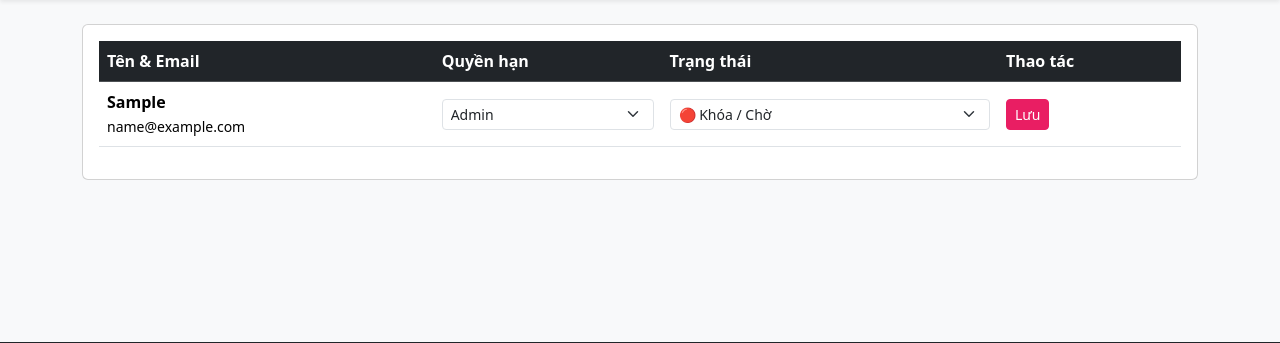
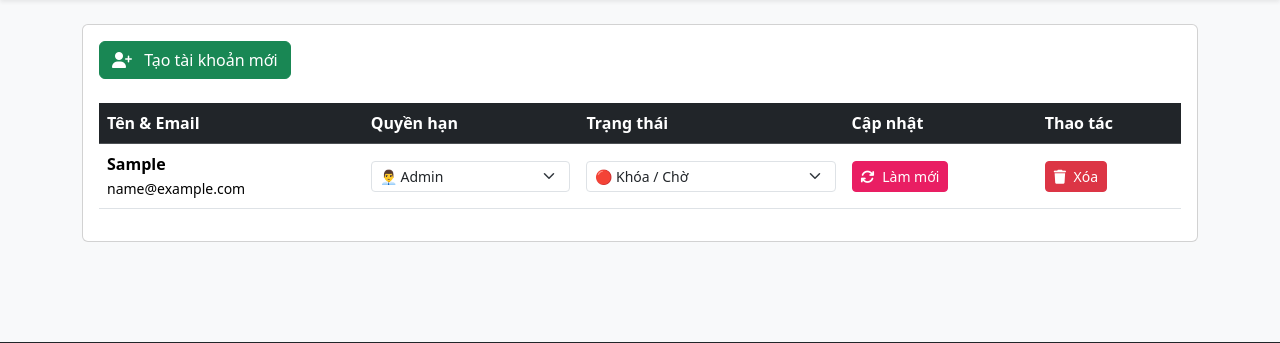
Before and after one commit to TDAT06px/PhoneHub, a PHP site: the page made by views/admin/users.php in a window 1280 px wide. Shown: the part 78-421 px from the top of the page. Run offline with PHP 8.4, Linux system fonts and the light colour scheme; the template is opened without the code that fills it: most values are stand-ins (such as "Sample title", 1, 10 or a date in 2020); some libraries are stand-ins or nearby versions.

Commit message:
feature6: update something

```diff
--- a/controllers/AuthController.php
+++ b/controllers/AuthController.php
@@ -60,7 +60,8 @@ class AuthController extends Controller {
     }
 
     public function logout() {
-        session_destroy();
+        // Chỉ xóa user session, giữ lại giỏ hàng
+        unset($_SESSION['user']);
         header("Location: " . BASE_URL . "/auth/login");
         exit;
     }
--- a/views/admin/users.php
+++ b/views/admin/users.php
@@ -1,26 +1,128 @@
 <div class="card"><div class="card-body">
+
+<?php if (!empty($success)): ?>
+    <div class="alert alert-success alert-dismissible fade show" role="alert">
+        <i class="fas fa-check-circle me-2"></i> <?= htmlspecialchars($success) ?>
+        <button type="button" class="btn-close" data-bs-dismiss="alert"></button>
+    </div>
+<?php endif; ?>
+<?php if (!empty($error)): ?>
+    <div class="alert alert-danger alert-dismissible fade show" role="alert">
+        <i class="fas fa-exclamation-circle me-2"></i> <?= htmlspecialchars($error) ?>
+        <button type="button" class="btn-close" data-bs-dismiss="alert"></button>
+    </div>
+<?php endif; ?>
+
+<div class="mb-4">
+    <button type="button" class="btn btn-success" data-bs-toggle="modal" data-bs-target="#createUserModal">
+        <i class="fas fa-user-plus me-2"></i> Tạo tài khoản mới
+    </button>
+</div>
+
 <table class="table table-hover align-middle">
-    <thead class="table-dark"><tr><th>Tên & Email</th><th>Quyền hạn</th><th>Trạng thái</th><th>Thao tác</th></tr></thead>
+    <thead class="table-dark"><tr><th>Tên & Email</th><th>Quyền hạn</th><th>Trạng thái</th><th>Cập nhật</th><th>Thao tác</th></tr></thead>
     <tbody>
         <?php if(empty($users) || !is_array($users)): ?>
-            <tr><td colspan="4" class="text-center py-4 text-muted">Chưa có người dùng nào</td></tr>
+            <tr><td colspan="5" class="text-center py-4 text-muted">Chưa có người dùng nào</td></tr>
         <?php else: foreach($users as $u): ?>
-        <tr><form method="POST">
-            <td><input type="hidden" name="user_id" value="<?= htmlspecialchars($u['id'] ?? '') ?>">
-                <strong><?= htmlspecialchars($u['ho_ten'] ?? 'N/A') ?></strong><br><small><?= htmlspecialchars($u['email'] ?? 'N/A') ?></small></td>
-            <td><select name="role" class="form-select form-select-sm">
-                <?php $current_role = $u['role'] ?? 'user'; ?>
-                <option value="user" <?= $current_role=='user'?'selected':'' ?>>User</option>
-                <option value="staff" <?= $current_role=='staff'?'selected':'' ?>>Staff</option>
-                <option value="admin" <?= $current_role=='admin'?'selected':'' ?>>Admin</option>
-            </select></td>
-            <td><select name="trang_thai" class="form-select form-select-sm">
-                <?php $current_status = (int)($u['trang_thai'] ?? 0); ?>
-                <option value="0" <?= $current_status==0?'selected':'' ?>>🔴 Khóa / Chờ</option>
-                <option value="1" <?= $current_status==1?'selected':'' ?>>🟢 Hoạt động</option>
-            </select></td>
-            <td><button type="submit" class="btn btn-primary btn-sm">Lưu</button></td>
-        </form></tr>
+        <tr>
+            <td>
+                <strong><?= htmlspecialchars($u['ho_ten'] ?? 'N/A') ?></strong><br><small><?= htmlspecialchars($u['email'] ?? 'N/A') ?></small>
+            </td>
+            <td>
+                <form method="POST" style="display:inline;">
+                    <input type="hidden" name="action" value="update">
+                    <input type="hidden" name="user_id" value="<?= htmlspecialchars($u['id'] ?? '') ?>">
+                    <select name="role" class="form-select form-select-sm" onchange="this.form.submit()">
+                        <?php $current_role = $u['role'] ?? 'user'; ?>
+                        <option value="user" <?= $current_role=='user'?'selected':'' ?>>👤 User</option>
+                        <option value="admin" <?= $current_role=='admin'?'selected':'' ?>>👨‍💼 Admin</option>
+                    </select>
+                </form>
+            </td>
+            <td>
+                <form method="POST" style="display:inline;">
+                    <input type="hidden" name="action" value="update">
+                    <input type="hidden" name="user_id" value="<?= htmlspecialchars($u['id'] ?? '') ?>">
+                    <select name="trang_thai" class="form-select form-select-sm" onchange="this.form.submit()">
+                        <?php $current_status = (int)($u['trang_thai'] ?? 0); ?>
+                        <option value="0" <?= $current_status==0?'selected':'' ?>>🔴 Khóa / Chờ</option>
+                        <option value="1" <?= $current_status==1?'selected':'' ?>>🟢 Hoạt động</option>
+                    </select>
+                </form>
+            </td>
+            <td>
+                <button type="button" class="btn btn-primary btn-sm" data-bs-toggle="collapse" data-bs-target="#collapseUpdate<?= $u['id'] ?>"><i class="fas fa-sync me-1"></i> Làm mới</button>
+            </td>
+            <td>
+                <button type="button" class="btn btn-danger btn-sm" data-bs-toggle="modal" data-bs-target="#deleteUserModal<?= $u['id'] ?>"><i class="fas fa-trash me-1"></i> Xóa</button>
+            </td>
+        </tr>
+        <!-- Modal xác nhận xóa -->
+        <div class="modal fade" id="deleteUserModal<?= $u['id'] ?>" tabindex="-1">
+            <div class="modal-dialog">
+                <div class="modal-content">
+                    <div class="modal-header bg-danger text-white">
+                        <h5 class="modal-title"><i class="fas fa-trash me-2"></i> Xác nhận xóa tài khoản</h5>
+                        <button type="button" class="btn-close btn-close-white" data-bs-dismiss="modal"></button>
+                    </div>
+                    <div class="modal-body">
+                        <p>Bạn có chắc muốn xóa tài khoản <strong><?= htmlspecialchars($u['ho_ten'] ?? 'N/A') ?></strong> (<em><?= htmlspecialchars($u['email'] ?? 'N/A') ?></em>)?</p>
+                        <p class="text-danger small"><i class="fas fa-exclamation-triangle me-1"></i> Hành động này không thể hoàn tác!</p>
+                    </div>
+                    <div class="modal-footer">
+                        <button type="button" class="btn btn-secondary" data-bs-dismiss="modal">Hủy</button>
+                        <form method="POST" style="display:inline;">
+                            <input type="hidden" name="action" value="delete">
+                            <input type="hidden" name="user_id" value="<?= htmlspecialchars($u['id'] ?? '') ?>">
+                            <button type="submit" class="btn btn-danger"><i class="fas fa-trash me-1"></i> Xóa tài khoản</button>
+                        </form>
+                    </div>
+                </div>
+            </div>
+        </div>
         <?php endforeach; endif; ?>
     </tbody>
-</table></div></div>
+</table>
+
+</div></div>
+
+<!-- Modal Tạo Tài Khoản -->
+<div class="modal fade" id="createUserModal" tabindex="-1">
+    <div class="modal-dialog">
+        <div class="modal-content">
+            <div class="modal-header bg-success text-white">
+                <h5 class="modal-title"><i class="fas fa-user-plus me-2"></i> Tạo tài khoản mới</h5>
+                <button type="button" class="btn-close btn-close-white" data-bs-dismiss="modal"></button>
+            </div>
+            <form method="POST">
+                <input type="hidden" name="action" value="create">
+                <div class="modal-body">
+                    <div class="mb-3">
+                        <label class="form-label"><i class="fas fa-user me-2"></i>Họ và tên *</label>
+                        <input type="text" class="form-control" name="ho_ten" required>
+                    </div>
+                    <div class="mb-3">
+                        <label class="form-label"><i class="fas fa-envelope me-2"></i>Email *</label>
+                        <input type="email" class="form-control" name="email" required>
+                    </div>
+                    <div class="mb-3">
+                        <label class="form-label"><i class="fas fa-lock me-2"></i>Mật khẩu (tối thiểu 6 ký tự) *</label>
+                        <input type="password" class="form-control" name="mat_khau" minlength="6" required>
+                    </div>
+                    <div class="mb-3">
+                        <label class="form-label"><i class="fas fa-user-tie me-2"></i>Vai trò *</label>
+                        <select name="role" class="form-select" required>
+                            <option value="user">👤 User (Người dùng thường)</option>
+                            <option value="admin">👨‍💼 Admin (Quản trị viên)</option>
+                        </select>
+                    </div>
+                </div>
+                <div class="modal-footer">
+                    <button type="button" class="btn btn-secondary" data-bs-dismiss="modal">Hủy</button>
+                    <button type="submit" class="btn btn-success"><i class="fas fa-save me-2"></i> Tạo tài khoản</button>
+                </div>
+            </form>
+        </div>
+    </div>
+</div>
```
Also changed, not shown: controllers/AdminController.php (+68 -2 lines), 1 other file.
